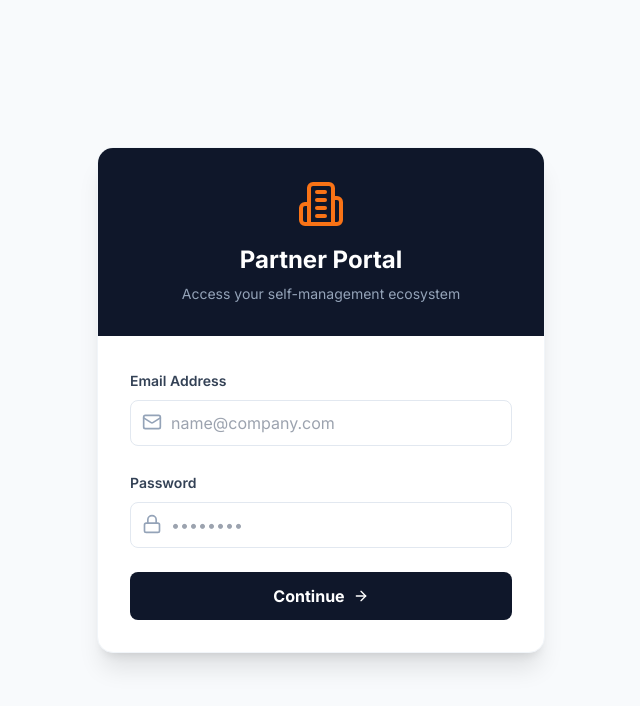
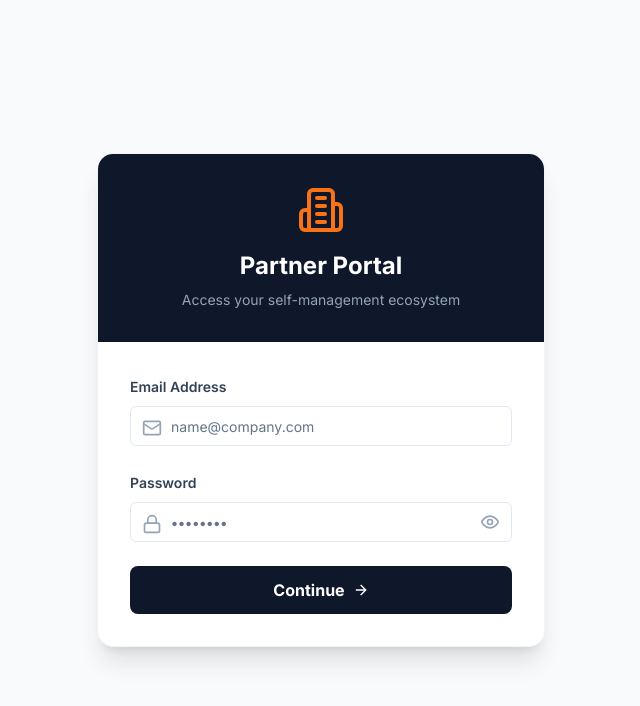
Before and after one commit to ktech256/Towmech-Partner-Portal, a Next.js app: page / in a window 1280 px wide. Shown: the top 706 px of the page, without its empty margins (319-959 px from the left). Built offline with nearby package versions, Linux system fonts and the light colour scheme; no server answers.

Commit message:
fix: global password visibility, text contrast, and show/hide toggle

```diff
--- a/app/activate/page.tsx
+++ b/app/activate/page.tsx
@@ -5,6 +5,9 @@ import { useSearchParams, useRouter } from "next/navigation";
 import api from "@/lib/api/axios";
 import { toast } from "sonner";
 import { Building2, Lock, Loader2, CheckCircle, XCircle } from "lucide-react";
+import { PasswordInput } from "@/components/ui/password-input";
+import { Input } from "@/components/ui/input";
+
 
 function ActivationForm() {
   const searchParams = useSearchParams();
@@ -106,34 +109,24 @@ function ActivationForm() {
 
           <div className="space-y-2">
             <label className="text-sm font-semibold text-slate-700">Create Password</label>
-            <div className="relative">
-              <Lock className="absolute left-3 top-3 h-5 w-5 text-slate-400" />
-              <input
-                type="password"
+            <PasswordInput
               required
               minLength={6}
-                className="w-full pl-10 pr-4 py-2.5 rounded-lg border border-slate-200 focus:ring-2 focus:ring-slate-900 outline-none transition"
               placeholder="••••••••"
               value={passwords.password}
               onChange={(e) => setPasswords({ ...passwords, password: e.target.value })}
             />
           </div>
-          </div>
 
           <div className="space-y-2">
             <label className="text-sm font-semibold text-slate-700">Confirm Password</label>
-            <div className="relative">
-              <Lock className="absolute left-3 top-3 h-5 w-5 text-slate-400" />
-              <input
-                type="password"
+            <PasswordInput
               required
               minLength={6}
-                className="w-full pl-10 pr-4 py-2.5 rounded-lg border border-slate-200 focus:ring-2 focus:ring-slate-900 outline-none transition"
               placeholder="••••••••"
               value={passwords.confirmPassword}
               onChange={(e) => setPasswords({ ...passwords, confirmPassword: e.target.value })}
             />
-            </div>
           </div>
 
           <button
--- a/app/fleet/statements/page.tsx
+++ b/app/fleet/statements/page.tsx
@@ -4,6 +4,8 @@ import { useEffect, useState, useCallback } from "react";
 import api from "@/lib/api/axios";
 import { Download, FileText, Filter, Calendar, Loader2 } from "lucide-react";
 import { toast } from "sonner";
+import { Input } from "@/components/ui/input";
+
 
 export default function FleetStatements() {
   const [data, setData] = useState<any>(null);
@@ -39,18 +41,18 @@ export default function FleetStatements() {
          <div className="flex flex-wrap items-center gap-4">
             <div className="flex items-center gap-2 bg-slate-50 border rounded-xl px-4 py-2">
                <Calendar className="w-4 h-4 text-slate-400" />
-               <input
+               <Input
                   type="date"
                   value={filters.from}
                   onChange={(e) => setFilters({...filters, from: e.target.value})}
-                  className="bg-transparent text-sm font-bold outline-none"
+                  className="bg-transparent border-none px-0 h-auto focus-visible:ring-0 focus-visible:ring-offset-0 font-bold"
                />
                <span className="text-slate-300 font-bold px-1">to</span>
-               <input
+               <Input
                   type="date"
                   value={filters.to}
                   onChange={(e) => setFilters({...filters, to: e.target.value})}
-                  className="bg-transparent text-sm font-bold outline-none"
+                  className="bg-transparent border-none px-0 h-auto focus-visible:ring-0 focus-visible:ring-offset-0 font-bold"
                />
             </div>
             <button
--- a/app/insurance/statements/page.tsx
+++ b/app/insurance/statements/page.tsx
@@ -4,6 +4,8 @@ import { useEffect, useState, useCallback } from "react";
 import api from "@/lib/api/axios";
 import { Download, Calendar, Loader2 } from "lucide-react";
 import { toast } from "sonner";
+import { Input } from "@/components/ui/input";
+
 
 export default function InsuranceStatements() {
   const [data, setData] = useState<any>(null);
@@ -39,18 +41,18 @@ export default function InsuranceStatements() {
          <div className="flex flex-wrap items-center gap-4">
             <div className="flex items-center gap-2 bg-slate-50 border rounded-xl px-4 py-2">
                <Calendar className="w-4 h-4 text-slate-400" />
-               <input
+               <Input
                   type="date"
                   value={filters.from}
                   onChange={(e) => setFilters({...filters, from: e.target.value})}
-                  className="bg-transparent text-sm font-bold outline-none"
+                  className="bg-transparent border-none px-0 h-auto focus-visible:ring-0 focus-visible:ring-offset-0 font-bold"
                />
                <span className="text-slate-300 font-bold px-1">to</span>
-               <input
+               <Input
                   type="date"
                   value={filters.to}
                   onChange={(e) => setFilters({...filters, to: e.target.value})}
-                  className="bg-transparent text-sm font-bold outline-none"
+                  className="bg-transparent border-none px-0 h-auto focus-visible:ring-0 focus-visible:ring-offset-0 font-bold"
                />
             </div>
             <button
--- a/app/page.tsx
+++ b/app/page.tsx
@@ -5,6 +5,9 @@ import { useRouter } from "next/navigation";
 import api from "@/lib/api/axios";
 import { toast } from "sonner";
 import { Building2, Lock, Mail, ArrowRight, Loader2 } from "lucide-react";
+import { Input } from "@/components/ui/input";
+import { PasswordInput } from "@/components/ui/password-input";
+
 
 export default function LoginPage() {
   const router = useRouter();
@@ -74,11 +77,11 @@ export default function LoginPage() {
               <div className="space-y-2">
                 <label className="text-sm font-semibold text-slate-700">Email Address</label>
                 <div className="relative">
-                  <Mail className="absolute left-3 top-3 h-5 w-5 text-slate-400" />
-                  <input
+                  <Mail className="absolute left-3 top-3 h-5 w-5 text-slate-400 z-10" />
+                  <Input
                     type="email"
                     required
-                    className="w-full pl-10 pr-4 py-2.5 rounded-lg border border-slate-200 focus:ring-2 focus:ring-slate-900 outline-none transition"
+                    className="pl-10"
                     placeholder="name@company.com"
                     value={formData.email}
                     onChange={(e) => setFormData({ ...formData, email: e.target.value })}
@@ -88,17 +91,12 @@ export default function LoginPage() {
 
               <div className="space-y-2">
                 <label className="text-sm font-semibold text-slate-700">Password</label>
-                <div className="relative">
-                  <Lock className="absolute left-3 top-3 h-5 w-5 text-slate-400" />
-                  <input
-                    type="password"
-                    required
-                    className="w-full pl-10 pr-4 py-2.5 rounded-lg border border-slate-200 focus:ring-2 focus:ring-slate-900 outline-none transition"
-                    placeholder="••••••••"
-                    value={formData.password}
-                    onChange={(e) => setFormData({ ...formData, password: e.target.value })}
-                  />
-                </div>
+                <PasswordInput
+                  required
+                  placeholder="••••••••"
+                  value={formData.password}
+                  onChange={(e) => setFormData({ ...formData, password: e.target.value })}
+                />
               </div>
 
               <button
@@ -118,11 +116,11 @@ export default function LoginPage() {
 
               <div className="space-y-2">
                 <label className="text-sm font-semibold text-slate-700">Verification Code</label>
-                <input
+                <Input
                   type="text"
                   required
                   maxLength={6}
-                  className="w-full text-center text-2xl tracking-widest py-3 rounded-lg border border-slate-200 focus:ring-2 focus:ring-slate-900 outline-none transition"
+                  className="text-center text-2xl tracking-widest h-14"
                   placeholder="000000"
                   value={formData.otp}
                   onChange={(e) => setFormData({ ...formData, otp: e.target.value.replace(/\D/g, "") })}
--- /dev/null
+++ b/components/ui/input.tsx
@@ -0,0 +1,24 @@
+import * as React from "react"
+import { cn } from "@/lib/utils"
+
+export interface InputProps
+  extends React.InputHTMLAttributes<HTMLInputElement> {}
+
+const Input = React.forwardRef<HTMLInputElement, InputProps>(
+  ({ className, type, ...props }, ref) => {
+    return (
+      <input
+        type={type}
+        className={cn(
+          "flex h-10 w-full rounded-md border border-slate-200 bg-white px-3 py-2 text-sm ring-offset-white file:border-0 file:bg-transparent file:text-sm file:font-medium placeholder:text-slate-500 focus-visible:outline-none focus-visible:ring-2 focus-visible:ring-slate-950 focus-visible:ring-offset-2 disabled:cursor-not-allowed disabled:opacity-50 text-slate-900 dark:text-slate-900",
+          className
+        )}
+        ref={ref}
+        {...props}
+      />
+    )
+  }
+)
+Input.displayName = "Input"
+
+export { Input }
--- /dev/null
+++ b/components/ui/password-input.tsx
@@ -0,0 +1,53 @@
+"use client"
+
+import * as React from "react"
+import { Eye, EyeOff, Lock } from "lucide-react"
+import { cn } from "@/lib/utils"
+import { Input } from "./input"
+
+export interface PasswordInputProps
+  extends React.InputHTMLAttributes<HTMLInputElement> {
+    showLockIcon?: boolean;
+  }
+
+const PasswordInput = React.forwardRef<HTMLInputElement, PasswordInputProps>(
+  ({ className, showLockIcon = true, ...props }, ref) => {
+    const [showPassword, setShowPassword] = React.useState(false)
+
+    return (
+      <div className="relative">
+        {showLockIcon && (
+            <Lock className="absolute left-3 top-3 h-5 w-5 text-slate-400 z-10" />
+        )}
+        <Input
+          type={showPassword ? "text" : "password"}
+          className={cn(
+            "text-[#4169E1] font-semibold dark:text-[#4169E1]",
+            showLockIcon && "pl-10",
+            "pr-10",
+            className
+          )}
+          ref={ref}
+          {...props}
+        />
+        <button
+          type="button"
+          className="absolute right-3 top-1/2 -translate-y-1/2 text-slate-400 hover:text-slate-600 transition-colors z-10"
+          onClick={() => setShowPassword((prev) => !prev)}
+        >
+          {showPassword ? (
+            <EyeOff className="h-5 w-5" aria-hidden="true" />
+          ) : (
+            <Eye className="h-5 w-5" aria-hidden="true" />
+          )}
+          <span className="sr-only">
+            {showPassword ? "Hide password" : "Show password"}
+          </span>
+        </button>
+      </div>
+    )
+  }
+)
+PasswordInput.displayName = "PasswordInput"
+
+export { PasswordInput }
```
Lines whose indentation alone changed are shown as unchanged.
